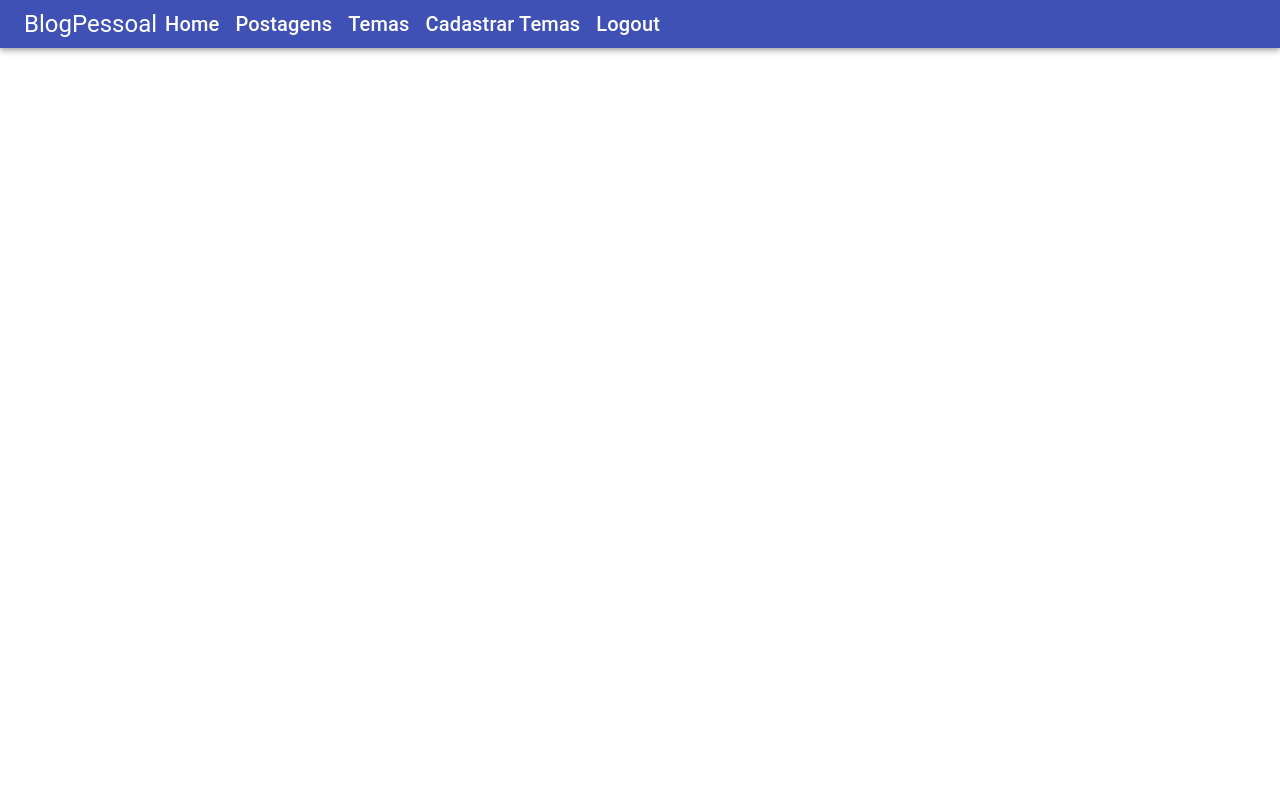
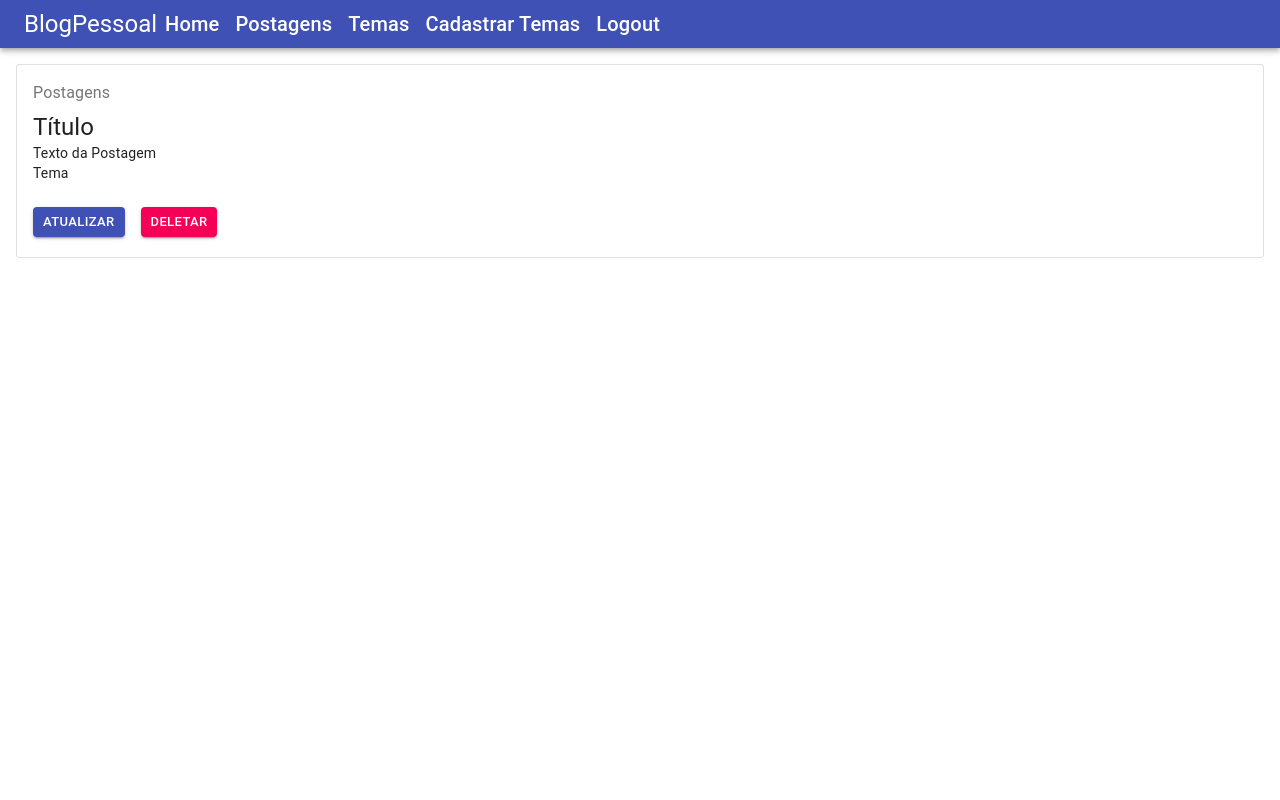
Before and after one commit to keylaDias/blogPessoal-FrontEnd, a React (Create React App) app: page /posts in a window 1280 px wide. Shown: the top 800 px of the page. Built offline with nearby package versions, Linux system fonts and the light colour scheme.

Commit message:
implementando GetAll da model de Tema e Postagem

```diff
--- a/package.json
+++ b/package.json
@@ -7,7 +7,7 @@
     "@emotion/styled": "11.3.0",
     "@material-ui/core": "4.12.3",
     "@material-ui/icons": "4.11.2",
-    "@material-ui/lab": "4.0.0-alpha.60",
+    "@material-ui/lab": "^4.0.0-alpha.60",
     "@mui/icons-material": "5.0.5",
     "@mui/material": "5.0.6",
     "@testing-library/jest-dom": "^5.16.2",
--- a/src/App.tsx
+++ b/src/App.tsx
@@ -1,40 +1,47 @@
-import React from "react";
-import { BrowserRouter as Router, Route, Switch } from "react-router-dom";
-import Navbar from "./components/estaticos/navbar/Navbar";
-import Footer from "./components/estaticos/footer/Footer";
-import Home from "./paginas/home/Home";
-import Login from "./paginas/login/Login";
-import { Grid } from '@material-ui/core';
+import React from 'react';
+import { BrowserRouter as Router, Route, Switch } from 'react-router-dom';
+import Navbar from './components/estaticos/navbar/Navbar';
+import Footer from './components/estaticos/footer/Footer';
+import CadastroUsuario from './paginas/cadastroUsuario/CadastroUsuario';
+import Home from './paginas/home/Home';
+import Login from './paginas/login/Login';
 import './App.css';
-import CadastroUsuario from "./paginas/cadastroUsuario/CadastroUsuario";
+import ListaTema from './components/temas/listatema/ListaTema';
+import ListaPostagem from './components/postagens/listapostagem/ListaPostagem';
 
 
 function App() {
   return (
-    <>
-      <Router>
-        <Navbar />
+    <Router>
+      <Navbar />
         <Switch>
-          <div style={{ minHeight: "100vh" }}>
-            <Route exact path="/">
-              <Login />
-            </Route>
-            <Route path="/login">
+          <div style={{minHeight: '100vh'}}>
+
+            <Route exact path='/'>
               <Login />
             </Route>
 
-            <Route path="/home">
+            <Route path='/login'>
+              <Login />
+            </Route>
+
+            <Route path='/home'>
               <Home />
             </Route>
 
-            <Route path="/cadastroUsuario">
+            <Route path='/cadastrousuario'>
               <CadastroUsuario />
+            </Route>
+            <Route path='/temas'>
+              <ListaTema />
+            </Route>
+            <Route path='/posts'>
+              <ListaPostagem />
             </Route>
           </div>
         </Switch>
-        <Footer />
-      </Router>
-    </>
+      <Footer />
+    </Router>
   );
 }
 
--- /dev/null
+++ b/src/components/postagens/listapostagem/ListaPostagem.css
@@ -0,0 +1,3 @@
+.text-decorator-none{
+    text-decoration: none;
+}
--- /dev/null
+++ b/src/components/postagens/listapostagem/ListaPostagem.tsx
@@ -0,0 +1,50 @@
+import React from 'react'
+import { Link } from 'react-router-dom'
+import { Box, Card, CardActions, CardContent, Button, Typography } from '@material-ui/core';
+import './ListaPostagem.css';
+
+function ListaPostagem() {
+
+  return (
+    <>
+      <Box m={2} >
+        <Card variant="outlined">
+          <CardContent>
+            <Typography color="textSecondary" gutterBottom>
+              Postagens
+            </Typography>
+            <Typography variant="h5" component="h2">
+              Título
+            </Typography>
+            <Typography variant="body2" component="p">
+              Texto da Postagem
+            </Typography>
+            <Typography variant="body2" component="p">
+              Tema
+            </Typography>
+          </CardContent>
+          <CardActions>
+            <Box display="flex" justifyContent="center" mb={1.5}>
+
+              <Link to="" className="text-decorator-none" >
+                <Box mx={1}>
+                  <Button variant="contained" className="marginLeft" size='small' color="primary" >
+                    atualizar
+                  </Button>
+                </Box>
+              </Link>
+              <Link to="" className="text-decorator-none">
+                <Box mx={1}>
+                  <Button variant="contained" size='small' color="secondary">
+                    deletar
+                  </Button>
+                </Box>
+              </Link>
+            </Box>
+          </CardActions>
+        </Card>
+      </Box>
+    </>)
+}
+
+export default ListaPostagem;
--- /dev/null
+++ b/src/components/postagens/tabpostagem/TabPostagem.css
@@ -0,0 +1,3 @@
+.titulo{
+    font-weight: bold;
+ }
--- /dev/null
+++ b/src/components/postagens/tabpostagem/TabPostagem.tsx
@@ -0,0 +1,35 @@
+import React, {useState} from 'react'
+import { AppBar, Tab, Tabs, Typography, Box } from '@material-ui/core';
+import { TabContext, TabPanel } from '@material-ui/lab';
+import ListaPostagem from '../listapostagem/ListaPostagem';
+import './TabPostagem.css';
+
+
+function TabPostagem() {
+    const [value, setValue] = useState('1')
+    function handleChange(event: React.ChangeEvent<{}>, newValue: string){
+        setValue(newValue);
+    }
+  return (
+    <>
+      <TabContext value={value}>
+        <AppBar position="static">
+          <Tabs centered indicatorColor="secondary" onChange={handleChange}>
+            <Tab label="Todas as postagens" value="1"/>
+            <Tab label="Sobre-nós" value="2" />
+          </Tabs>
+        </AppBar>
+        <TabPanel value="1" >
+          <Box display="flex" flexWrap="wrap" justifyContent="center">
+            <ListaPostagem />
+          </Box>
+        </TabPanel>
+        <TabPanel value="2">
+          <Typography variant="h5" gutterBottom color="textPrimary" component="h5" align="center" className="titulo">Sobre-nós</Typography>
+          <Typography variant="body1" gutterBottom color="textPrimary" align="justify">Lorem ipsum, dolor sit amet consectetur adipisicing elit. Dignissimos ut eveniet natus totam et, voluptate dicta tempore alias, odio nobis non eius cupiditate minima inventore pariatur! Ipsum itaque consectetur voluptatibus. Lorem ipsum dolor sit amet consectetur adipisicing elit. Quo velit consequuntur suscipit fugiat, nam quis quod quaerat veritatis et, vel ratione beatae, facere neque! Quo animi porro voluptate saepe deleniti? Lorem ipsum dolor sit amet consectetur adipisicing elit. Inventore adipisci, officia aut quidem dolorum deserunt iure dolorem doloribus velit nobis quas consequatur at ullam odit, nesciunt est nulla nihil excepturi!</Typography>
+        </TabPanel>
+      </TabContext>
+    </>
+  );
+}
+export default TabPostagem;
--- /dev/null
+++ b/src/components/temas/listatema/ListaTema.css
@@ -0,0 +1,3 @@
+.text-decorator-none{
+    text-decoration: none;
+}
--- /dev/null
+++ b/src/components/temas/listatema/ListaTema.tsx
@@ -0,0 +1,46 @@
+import React from 'react'
+import { Link } from 'react-router-dom'
+import { Box, Card, CardActions, CardContent, Button, Typography } from '@material-ui/core';
+import './ListaTema.css';
+
+function ListaTema() {
+
+  return (
+    <>
+      <Box m={2} >
+        <Card variant="outlined">
+          <CardContent>
+            <Typography color="textSecondary" gutterBottom>
+              Tema
+            </Typography>
+            <Typography variant="h5" component="h2">
+              Minha descrição
+            </Typography>
+          </CardContent>
+          <CardActions>
+            <Box display="flex" justifyContent="center" mb={1.5} >
+
+              <Link to="" className="text-decorator-none">
+                <Box mx={1}>
+                  <Button variant="contained" className="marginLeft" size='small' color="primary" >
+                    atualizar
+                  </Button>
+                </Box>
+              </Link>
+              <Link to="" className="text-decorator-none">
+                <Box mx={1}>
+                  <Button variant="contained" size='small' color="secondary">
+                    deletar
+                  </Button>
+                </Box>
+              </Link>
+            </Box>
+          </CardActions>
+        </Card>
+      </Box>
+    </>
+  );
+}
+
+
+export default ListaTema;
--- a/src/paginas/home/Home.tsx
+++ b/src/paginas/home/Home.tsx
@@ -1,6 +1,6 @@
 import React from "react";
 import {Grid, Box, Typography, Button} from "@material-ui/core";
-
+import TabPostagem from "../../components/postagens/tabpostagem/TabPostagem";
 import "./Home.css";
 
 
@@ -23,6 +23,7 @@
                     <img src="https://i.imgur.com/H88yIo2.png" alt="Imagem Aula" width="500px" height="500px" />
                 </Grid>
                 <Grid xs={12} className="postagens" >
+                    <TabPostagem />
                 </Grid>
             </Grid>
         </>
```
Also changed, not shown: 1 other file (tests, documents, lock files or other folders).
